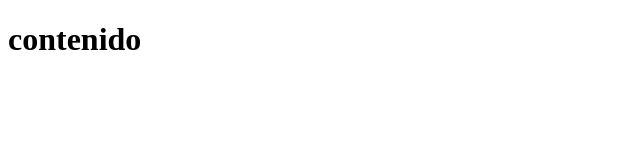
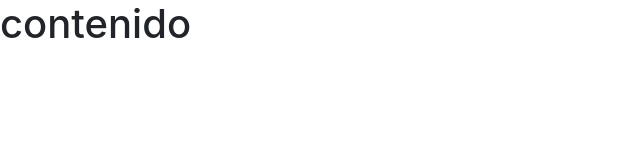
Before and after one commit to alero11/proyecto-modulo-1, a website: page index.html in a window 1280 px wide. Shown: the whole page, without its empty margins (0-640 px from the left). Drawn offline with nearby package versions, Linux system fonts and the light colour scheme.

Commit message:
adicion de dependencias bootstrap jquery y popper.js

```diff
--- a/index.html
+++ b/index.html
@@ -5,10 +5,19 @@
     <meta charset="UTF-8">
     <meta name="viewport" content="width=device-width, initial-scale=1.0">
     <title>Document</title>
+    <link rel="stylesheet" href="https://stackpath.bootstrapcdn.com/bootstrap/4.5.2/css/bootstrap.min.css" integrity="sha384-JcKb8q3iqJ61gNV9KGb8thSsNjpSL0n8PARn9HuZOnIxN0hoP+VmmDGMN5t9UJ0Z" crossorigin="anonymous">
 </head>
 
 <body>
     <h1>contenido</h1>
+
+
+    <script src="https://code.jquery.com/jquery-3.5.1.slim.min.js" integrity="sha384-DfXdz2htPH0lsSSs5nCTpuj/zy4C+OGpamoFVy38MVBnE+IbbVYUew+OrCXaRkfj" crossorigin="anonymous">
+    </script>
+    <script src="https://cdn.jsdelivr.net/npm/popper.js@1.16.1/dist/umd/popper.min.js" integrity="sha384-9/reFTGAW83EW2RDu2S0VKaIzap3H66lZH81PoYlFhbGU+6BZp6G7niu735Sk7lN" crossorigin="anonymous">
+    </script>
+    <script src="https://stackpath.bootstrapcdn.com/bootstrap/4.5.2/js/bootstrap.min.js" integrity="sha384-B4gt1jrGC7Jh4AgTPSdUtOBvfO8shuf57BaghqFfPlYxofvL8/KUEfYiJOMMV+rV" crossorigin="anonymous">
+    </script>
 </body>
 
 </html>
--- a/package.json
+++ b/package.json
@@ -11,5 +11,10 @@
     "license": "ISC",
     "devDependencies": {
         "lite-server": "^2.5.4"
+    },
+    "dependencies": {
+        "bootstrap": "^4.5.2",
+        "jquery": "^3.5.1",
+        "popper.js": "^1.16.1"
     }
 }
```
Also changed, not shown: 1 other file.
